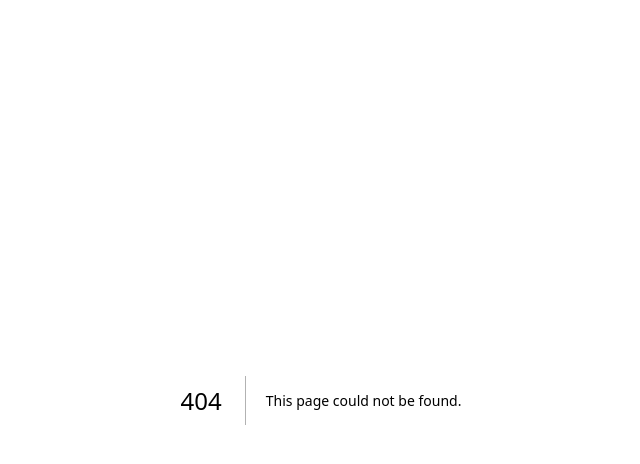
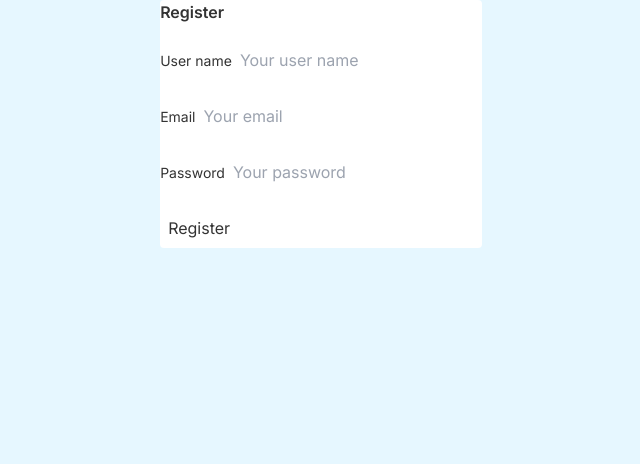
Before and after one commit to lucaslera91/next-60120-lucas-lera, a Next.js app: page /Register in a window 1280 px wide. Before the commit this address had no page. Shown: the top 464 px of the page, without its empty margins (319-959 px from the left). Built offline with nearby package versions, Linux system fonts and the light colour scheme.

Commit message:
register and log in

```diff
--- /dev/null
+++ b/Components/ui/Form/Form.js
@@ -0,0 +1,94 @@
+"use client";
+import React, { useState, useEffect } from "react";
+
+const Form = ({ type }) => {
+  const error = "error msg";
+  // const [error, setError] = useState()
+  const [formData, setFormData] = useState({
+    error: { status: false, message: "" },
+    email: "",
+    userName: "",
+    password: "",
+  });
+  const handleChange = (e) => {
+    setFormData((prev) => ({ ...prev, [e.target.id]: e.target.value }));
+  };
+  const handleSubmit = async () => {
+      //submit to log in if log in
+      //submit to register if register
+  };
+
+  return (
+    <div className="min-h-screen flex items-center justify-center">
+      <div className="w-full max-w-md">
+        <form
+          className="bg-white p-8 rounded shadow-md"
+          onSubmit={handleSubmit}
+        >
+          <h2 className="text-2xl font-semibold mb-4">{type}</h2>
+          {formData?.error?.status && (
+            <p className="text-red-500 mb-4">{formData?.error?.message}</p>
+          )}
+          {type === "Register" && (
+            <div className="mb-4">
+              <label
+                htmlFor="password"
+                className="block text-gray-600 text-sm font-medium mb-1"
+              >
+                User name
+              </label>
+              <input
+                type="userName"
+                id="userName"
+                className="w-full p-2 border border-gray-300 rounded focus:outline-none focus:border-blue-500"
+                placeholder="Your user name"
+                value={formData.userName}
+                onChange={handleChange}
+              />
+            </div>
+          )}
+          <div className="mb-4">
+            <label
+              htmlFor="email"
+              className="block text-gray-600 text-sm font-medium mb-1"
+            >
+              Email
+            </label>
+            <input
+              type="email"
+              id="email"
+              className="w-full p-2 border border-gray-300 rounded focus:outline-none focus:border-blue-500"
+              placeholder="Your email"
+              value={formData?.email}
+              onChange={handleChange}
+            />
+          </div>
+          <div className="mb-4">
+            <label
+              htmlFor="password"
+              className="block text-gray-600 text-sm font-medium mb-1"
+            >
+              Password
+            </label>
+            <input
+              type="password"
+              id="password"
+              className="w-full p-2 border border-gray-300 rounded focus:outline-none focus:border-blue-500"
+              placeholder="Your password"
+              value={formData.password}
+              onChange={handleChange}
+            />
+          </div>
+          <button
+            type="button"
+            className="w-full bg-blue-500 text-white p-2 rounded hover:bg-blue-600 focus:outline-none focus:ring focus:border-blue-300"
+          >
+            {type}
+          </button>
+        </form>
+      </div>
+    </div>
+  );
+};
+
+export default Form;
--- /dev/null
+++ b/app/LogIn/layout.js
@@ -0,0 +1,9 @@
+import React from 'react'
+
+const LogInLayout = ({children}) => {
+  return (
+    <div>{children}</div>
+  )
+}
+
+export default LogInLayout
--- /dev/null
+++ b/app/LogIn/page.js
@@ -0,0 +1,14 @@
+import Form from "@/Components/ui/Form/Form";
+import React from "react";
+
+const LogIn = () => {
+  const error = "error msg";
+
+  return (
+    <div>
+      <Form type='Log In'/>
+    </div>
+  );
+};
+
+export default LogIn;
--- /dev/null
+++ b/app/Register/layout.js
@@ -0,0 +1,7 @@
+import React from "react";
+
+const RegisterLayout = ({ children }) => {
+  return <div>{children}</div>;
+};
+
+export default RegisterLayout;
--- /dev/null
+++ b/app/Register/page.js
@@ -0,0 +1,12 @@
+import Form from "@/Components/ui/Form/Form";
+import React from "react";
+
+const Register = () => {
+  return (
+    <div>
+     <Form type='Register'/>
+    </div>
+  );
+};
+
+export default Register;
--- a/app/page.js
+++ b/app/page.js
@@ -13,7 +13,7 @@ export const metadata = {
 export default async function Home() {
 
   const productList = await fetch(`${process.env.NEXT_PUBLIC_VERCEL_URL}/api/home`, {
-    cache: "no-cache",
+    cache: "no-store",
   })
     .then((res) => res.json())
     .catch((error) => console.log(error));
```
Also changed, not shown: Contexts/AuthProvider.js (added, +51 -0 lines).
